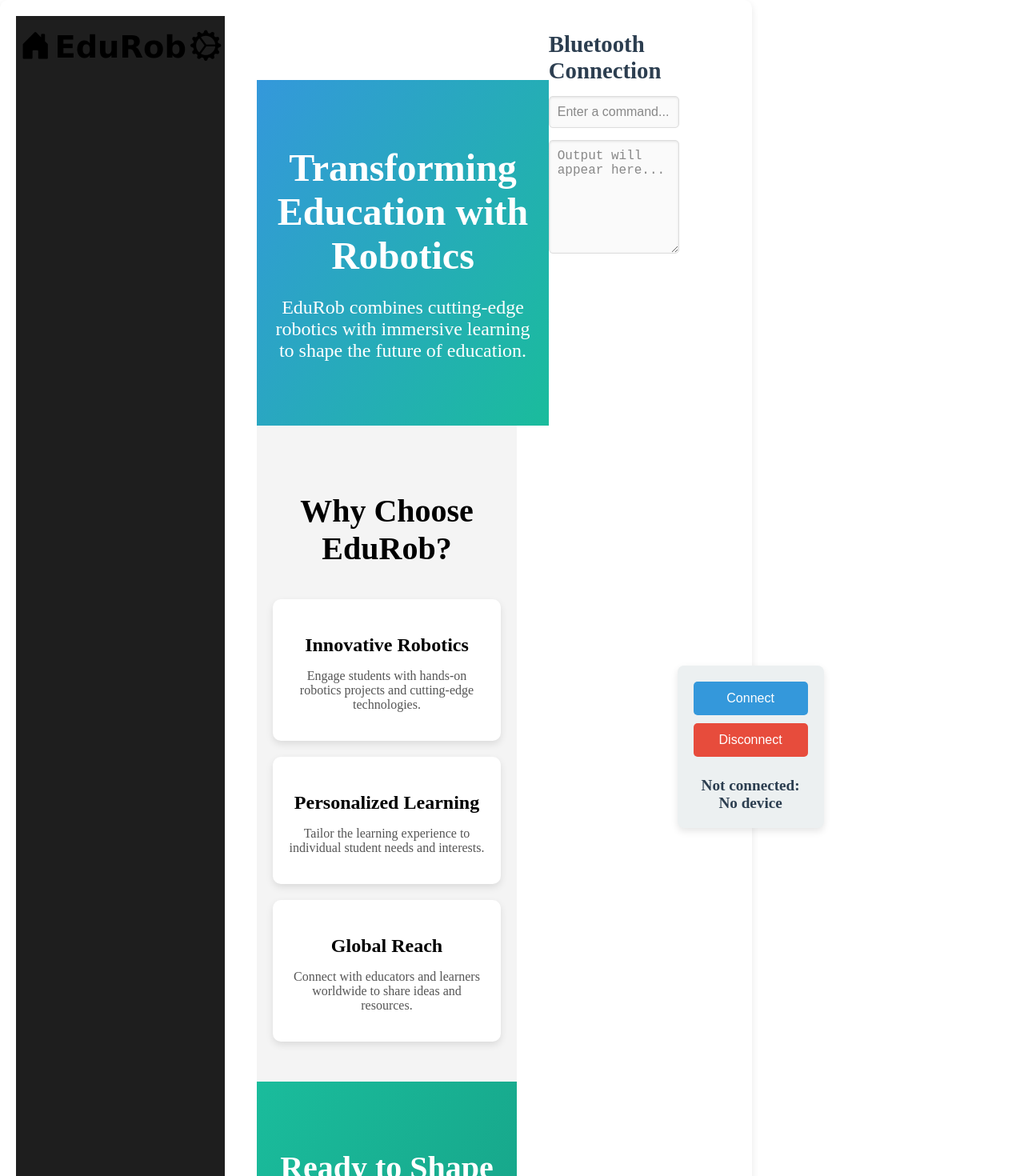
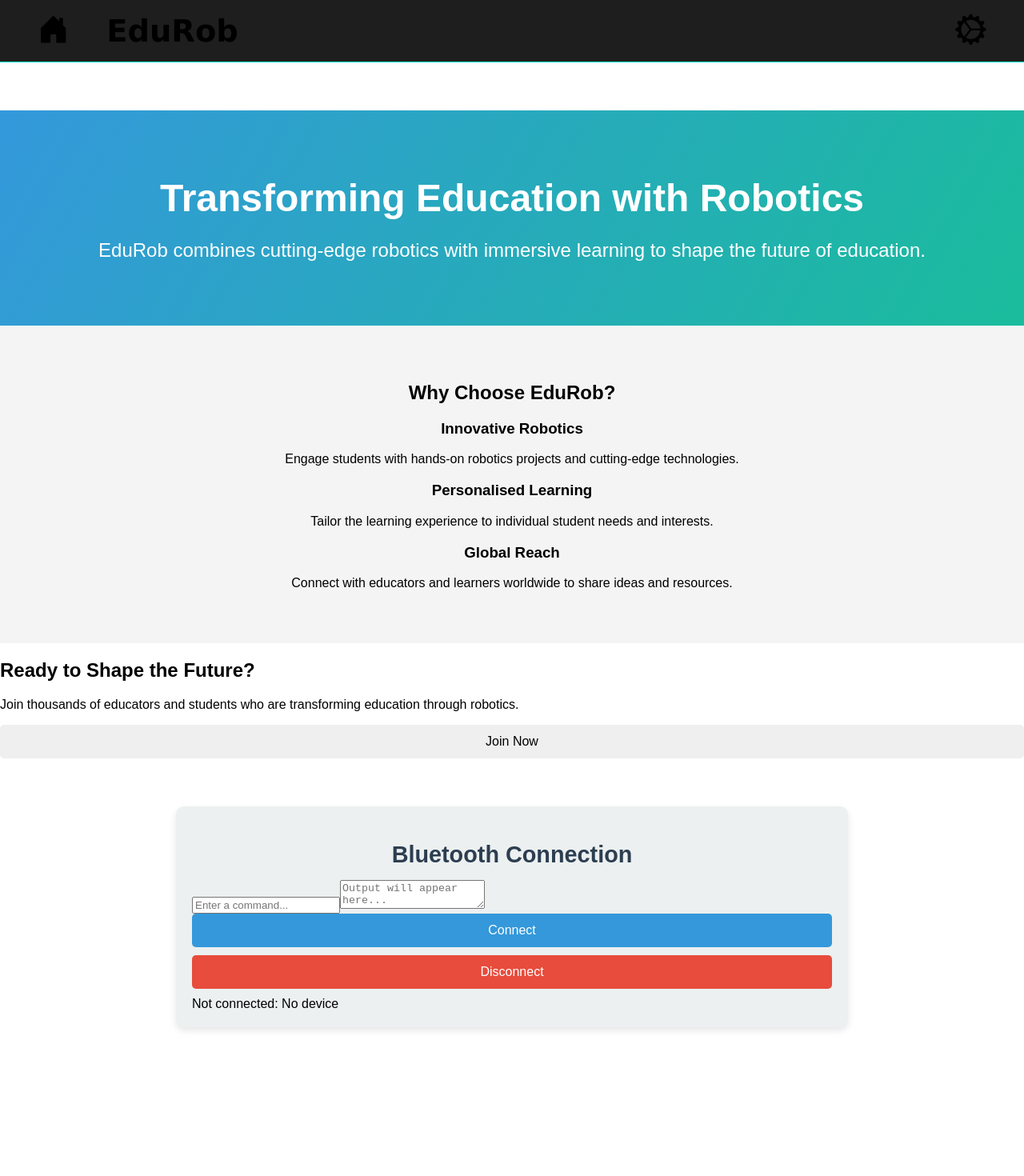
Before and after one commit to edu-rob/edu-rob, a Next.js app: page / in a window 1280 px wide. Shown: the top 1470 px of the page at 80% size. After the commit the page ends 1334 px from the top, so only its background shows below. Built offline with nearby package versions, Linux system fonts and the light colour scheme.

Commit message:
feat: New design for landing page

```diff
--- a/src/app/connect/connect.css
+++ b/src/app/connect/connect.css
@@ -1,157 +1,43 @@
-/* Main container */
-.ConnectPageContainer {
+/* General Styling */
+body {
+    margin: 0;
+    padding: 0;
+    font-family: Arial, sans-serif;
+  }
+
+  /* Navbar Styling */
+  .Navbar {
+    position: fixed;
+    top: 0;
+    left: 0;
+    width: 100%;
+    height: 60px;
+    background-color: #2c3e50;
+    color: white;
     display: flex;
-    flex-direction: row;
-    gap: 40px; /* Space between left and right panels */
-    max-width: 900px;
-    width: 100%;
-    background: #fff;
-    padding: 20px;
-    border-radius: 10px;
-    box-shadow: 0 4px 10px rgba(0, 0, 0, 0.1);
-}
+    align-items: center;
+    justify-content: space-between;
+    padding: 0 20px;
+    z-index: 1000;
+    box-shadow: 0 2px 5px rgba(0, 0, 0, 0.1);
+  }
 
-/* Left panel: Input & Textarea */
-.InputPanelContainer {
-    flex: 1;
-    display: flex;
-    flex-direction: column;
-}
+  .Navbar h1 {
+    margin: 0;
+    font-size: 1.5rem;
+  }
 
-.ConnectPageTitle {
-    font-size: 1.8rem;
-    margin-bottom: 15px;
-    color: #2c3e50;
-}
+  /* Landing Page Styling */
+  .LandingPageContainer {
+    margin-top: 60px; /* Offset for fixed navbar */
+  }
 
-/* Input and Textarea styling */
-input,
-textarea {
-    width: 100%;
-    margin-bottom: 15px;
-    padding: 10px;
-    font-size: 1rem;
-    border: 1px solid #ddd;
-    border-radius: 5px;
-    background-color: #fafafa;
-    box-shadow: inset 0 1px 3px rgba(0, 0, 0, 0.1);
-}
-
-input::placeholder,
-textarea::placeholder {
-    color: #888;
-}
-
-input:focus,
-textarea:focus {
-    outline: none;
-    border-color: #3498db;
-    box-shadow: 0 0 5px rgba(52, 152, 219, 0.5);
-}
-
-/* Textarea */
-textarea {
-    resize: vertical;
-    min-height: 120px;
-}
-
-/* Right panel: Connection status and buttons */
-.ConnectPanelContainer {
-    flex: 1;
-    display: flex;
-    flex-direction: column;
-    align-items: center;
-    justify-content: center;
-}
-
-/* Panel styling */
-.ConnectPanel {
-    width: 100%;
-    background: #ecf0f1;
-    padding: 20px;
-    border-radius: 8px;
-    box-shadow: 0 4px 10px rgba(0, 0, 0, 0.1);
-    text-align: center;
-}
-
-/* Buttons */
-button {
-    width: 100%;
-    padding: 12px;
-    font-size: 1rem;
-    border: none;
-    border-radius: 5px;
-    cursor: pointer;
-    transition: background-color 0.3s ease;
-    margin-bottom: 10px;
-}
-
-/* Connect Button */
-button.ConnectButton {
-    background-color: #3498db;
-    color: white;
-}
-
-button.ConnectButton:hover {
-    background-color: #2980b9;
-}
-
-button.ConnectButton:disabled {
-    background-color: #bdc3c7;
-    cursor: not-allowed;
-}
-
-/* Disconnect Button */
-button.DisconnectButton {
-    background-color: #e74c3c;
-    color: white;
-}
-
-button.DisconnectButton:hover {
-    background-color: #c0392b;
-}
-
-button.DisconnectButton:disabled {
-    background-color: #bdc3c7;
-    cursor: not-allowed;
-}
-
-/* Status Label */
-.ConnectionStatus {
-    display: block;
-    margin-top: 15px;
-    font-size: 1.2rem;
-    font-weight: bold;
-    color: #2c3e50;
-}
-
-/* Responsive adjustments */
-@media (max-width: 768px) {
-    .ConnectPageContainer {
-        flex-direction: column;
-        align-items: center;
-    }
-
-    .ConnectPanelContainer {
-        width: 100%;
-    }
-
-    .ConnectPanel {
-        width: 100%;
-    }
-}
-
-/*******************************************************/
-
-/* Landing Page */
-  /* Hero Section */
   .HeroSection {
     text-align: center;
-    margin-top: 80px;
+    margin-top: 20px;
     padding: 50px 20px;
     background: linear-gradient(120deg, #3498db, #1abc9c);
     color: white;
-    width: 100%;
   }
 
   .HeroTitle {
@@ -164,117 +50,65 @@ button.DisconnectButton:disabled {
     margin-bottom: 30px;
   }
 
-  .HeroButton {
-    background-color: #ffffff;
-    color: #3498db;
+  /* Features Section */
+  .FeaturesSection {
+    padding: 50px 20px;
+    background: #f4f4f4;
+    text-align: center;
+  }
+
+  /* Bluetooth Connection Section */
+  .BluetoothConnectionSection {
+    padding: 50px 20px;
+    background: #ffffff;
+  }
+
+  .BluetoothConnectionContainer {
+    max-width: 800px;
+    margin: 0 auto;
+    background: #ecf0f1;
+    padding: 20px;
+    border-radius: 10px;
+    box-shadow: 0 4px 10px rgba(0, 0, 0, 0.1);
+  }
+
+  .ConnectPageTitle {
+    font-size: 1.8rem;
+    margin-bottom: 15px;
+    text-align: center;
+    color: #2c3e50;
+  }
+
+  /* Buttons */
+  button {
+    width: 100%;
+    padding: 12px;
+    font-size: 1rem;
     border: none;
-    padding: 15px 30px;
-    font-size: 1.2rem;
     border-radius: 5px;
     cursor: pointer;
-    transition: background-color 0.3s ease, color 0.3s ease;
+    transition: background-color 0.3s ease;
+    margin-bottom: 10px;
   }
 
-  .HeroButton:hover {
+  /* Connect Button */
+  .ConnectButton {
     background-color: #3498db;
     color: white;
   }
 
-  /* Features Section */
-  .FeaturesSection {
-    text-align: center;
-    padding: 50px 20px;
-    background: #f4f4f4;
+  .ConnectButton:hover {
+    background-color: #2980b9;
   }
 
-  .SectionTitle {
-    font-size: 2.5rem;
-    margin-bottom: 40px;
-  }
-
-  .FeatureCards {
-    display: flex;
-    justify-content: center;
-    flex-wrap: wrap;
-    gap: 20px;
-  }
-
-  .FeatureCard {
-    background: white;
-    border-radius: 10px;
-    padding: 20px;
-    max-width: 300px;
-    width: 100%;
-    box-shadow: 0 4px 10px rgba(0, 0, 0, 0.1);
-    text-align: center;
-    transition: transform 0.3s ease, box-shadow 0.3s ease;
-  }
-
-  .FeatureCard:hover {
-    transform: translateY(-5px);
-    box-shadow: 0 6px 15px rgba(0, 0, 0, 0.2);
-  }
-
-  .FeatureIcon {
-    font-size: 2.5rem;
-    color: #3498db;
-    margin-bottom: 20px;
-  }
-
-  .FeatureTitle {
-    font-size: 1.5rem;
-    margin-bottom: 10px;
-  }
-
-  .FeatureDescription {
-    font-size: 1rem;
-    color: #555;
-  }
-
-  /* Call-to-Action Section */
-  .CTASection {
-    text-align: center;
-    padding: 50px 20px;
-    background: linear-gradient(120deg, #1abc9c, #16a085);
+  /* Disconnect Button */
+  .DisconnectButton {
+    background-color: #e74c3c;
     color: white;
   }
 
-  .CTATitle {
-    font-size: 2.5rem;
-    margin-bottom: 20px;
-  }
-
-  .CTADescription {
-    font-size: 1.2rem;
-    margin-bottom: 30px;
-  }
-
-  .CTAButton {
-    background-color: white;
-    color: #16a085;
-    border: none;
-    padding: 15px 30px;
-    font-size: 1.2rem;
-    border-radius: 5px;
-    cursor: pointer;
-    transition: background-color 0.3s ease, color 0.3s ease;
-  }
-
-  .CTAButton:hover {
-    background-color: #16a085;
-    color: white;
-  }
-
-  /* Footer */
-  .Footer {
-    text-align: center;
-    padding: 20px;
-    background: #2c3e50;
-    color: white;
-  }
-
-  .FooterText {
-    font-size: 1rem;
+  .DisconnectButton:hover {
+    background-color: #c0392b;
   }
 
   /* Responsive Design */
@@ -283,11 +117,8 @@ button.DisconnectButton:disabled {
       font-size: 2rem;
     }
 
-    .FeatureCards {
-      flex-direction: column;
-    }
-
-    .FeatureCard {
-      max-width: 100%;
+    .BluetoothConnectionContainer {
+      width: 100%;
+      padding: 15px;
     }
   }
--- a/src/app/connect/page.tsx
+++ b/src/app/connect/page.tsx
@@ -1,46 +1,49 @@
 "use client";
 
-import { FormEventHandler } from "react";
+import { useState } from "react";
 import "./connect.css";
-import { useState } from "react";
 import { bluetoothInit, getDevice, disconnectDevice } from "../bluetoothHandler/blueHandler";
 import NavBar from "../components/navBar/navBar";
 
-
 export default function Connect() {
   return (
-    <div className="ConnectPageContainer">
+    <>
+      {/* Navbar */}
       <NavBar />
+
+      {/* Landing Page Section */}
       <Landing />
 
-      {/* Left panel for input and textarea */}
-       <div className="LeftPanel">
-        <h1 className="ConnectPageTitle">Bluetooth Connection</h1>
-        <input name="PromptInput" id="PromptInput" placeholder="Enter a command..." />
-        <textarea name="ScriptOutputTextArea" id="ScriptOutputTextArea" placeholder="Output will appear here..."></textarea>
-      </div>
+      {/* Bluetooth Connection Section */}
+      <BluetoothConnect />
+    </>
+  );
+}
 
-      {/* Right panel for connection status and buttons */}
-      <div className="ConnectPanelContainer">
-        <ConnectPanel />
-      </div>
-    </div>
-  );
+function BluetoothConnect() {
+  return(
+    <section className="BluetoothConnectionSection">
+        <div className="BluetoothConnectionContainer">
+          <h1 className="ConnectPageTitle">Bluetooth Connection</h1>
+          <div className="InputPanelContainer">
+            <input name="PromptInput" id="PromptInput" placeholder="Enter a command..." />
+            <textarea name="ScriptOutputTextArea" id="ScriptOutputTextArea" placeholder="Output will appear here..."></textarea>
+          </div>
+          <ConnectPanel />
+        </div>
+      </section>
+  )
 }
 
 function Landing() {
   return (
     <div className="LandingPageContainer">
-      {/* Hero Section */}
       <header className="HeroSection">
         <h1 className="HeroTitle">Transforming Education with Robotics</h1>
         <p className="HeroSubtitle">
           EduRob combines cutting-edge robotics with immersive learning to shape the future of education.
         </p>
-          {/* <button className="HeroButton">Get Started</button> */}
       </header>
-
-      {/* Features Section */}
       <section className="FeaturesSection">
         <h2 className="SectionTitle">Why Choose EduRob?</h2>
         <div className="FeatureCards">
@@ -53,7 +56,7 @@ function Landing() {
           </div>
           <div className="FeatureCard">
             <i className="fas fa-graduation-cap FeatureIcon"></i>
-            <h3 className="FeatureTitle">Personalized Learning</h3>
+            <h3 className="FeatureTitle">Personalised Learning</h3>
             <p className="FeatureDescription">
               Tailor the learning experience to individual student needs and interests.
             </p>
@@ -67,8 +70,6 @@ function Landing() {
           </div>
         </div>
       </section>
-
-      {/* Call-to-Action Section */}
       <section className="CTASection">
         <h2 className="CTATitle">Ready to Shape the Future?</h2>
         <p className="CTADescription">
@@ -76,11 +77,6 @@ function Landing() {
         </p>
         <button className="CTAButton">Join Now</button>
       </section>
-
-      {/* Footer */}
-      <footer className="Footer">
-        <p className="FooterText">© 2025 EduRob. All rights reserved.</p>
-      </footer>
     </div>
   );
 }
--- a/src/app/layout.tsx
+++ b/src/app/layout.tsx
@@ -3,7 +3,6 @@ import { Geist, Geist_Mono } from "next/font/google";
 import "bootstrap-icons/font/bootstrap-icons.css"
 import './index.css';
 
-import NavBar from "./components/navBar/navBar";
 
 const geistSans = Geist({
   variable: "--font-geist-sans",
```
